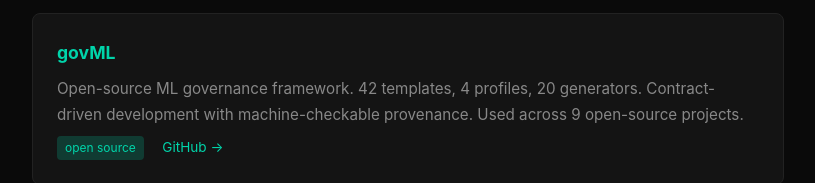
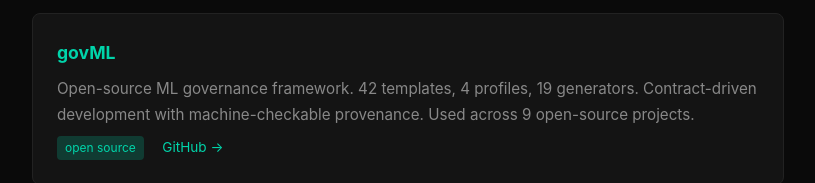
Before and after one commit to singularity-cybersecurity/singularitycyber.com, a plain HTML site: page index.html in a window 1280 px wide. Shown: the part 2282-2465 px from the top of the page, without its empty margins (232-1047 px from the left). Drawn offline with Linux system fonts and the light colour scheme.

Commit message:
Fix govML generators: 20→19 (verified from repo)

```diff
--- a/index.html
+++ b/index.html
@@ -291,7 +291,7 @@
 
     <div class="experiment">
         <h3>govML</h3>
-        <p>Open-source ML governance framework. 42 templates, 4 profiles, 20 generators. Contract-driven development with machine-checkable provenance. Used across 9 open-source projects.</p>
+        <p>Open-source ML governance framework. 42 templates, 4 profiles, 19 generators. Contract-driven development with machine-checkable provenance. Used across 9 open-source projects.</p>
         <span class="tag">open source</span>
         <a href="https://github.com/rexcoleman/govML" style="color: var(--accent); text-decoration: none; font-size: 0.85rem; margin-left: 8px;">GitHub &rarr;</a>
     </div>
```
